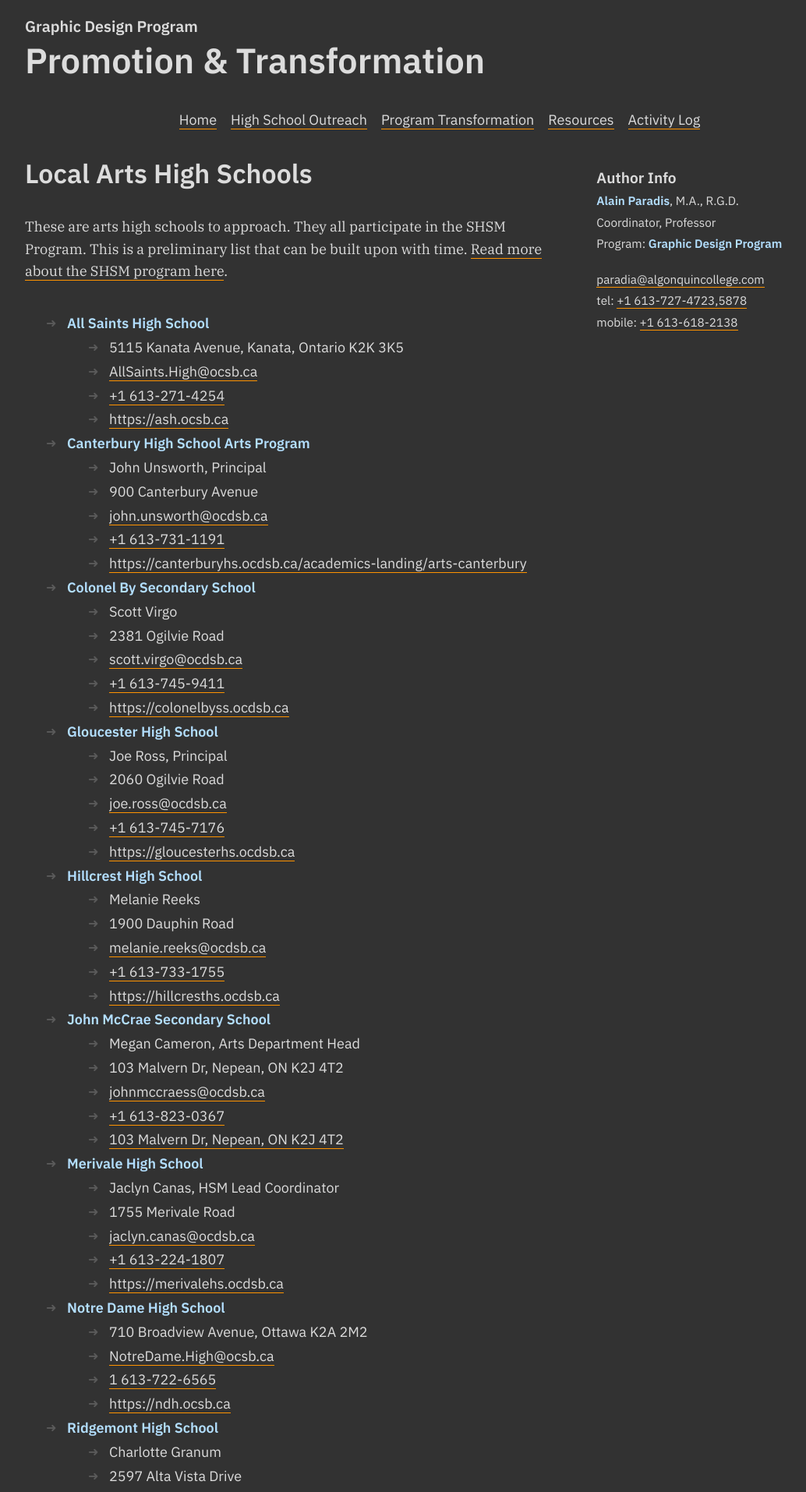
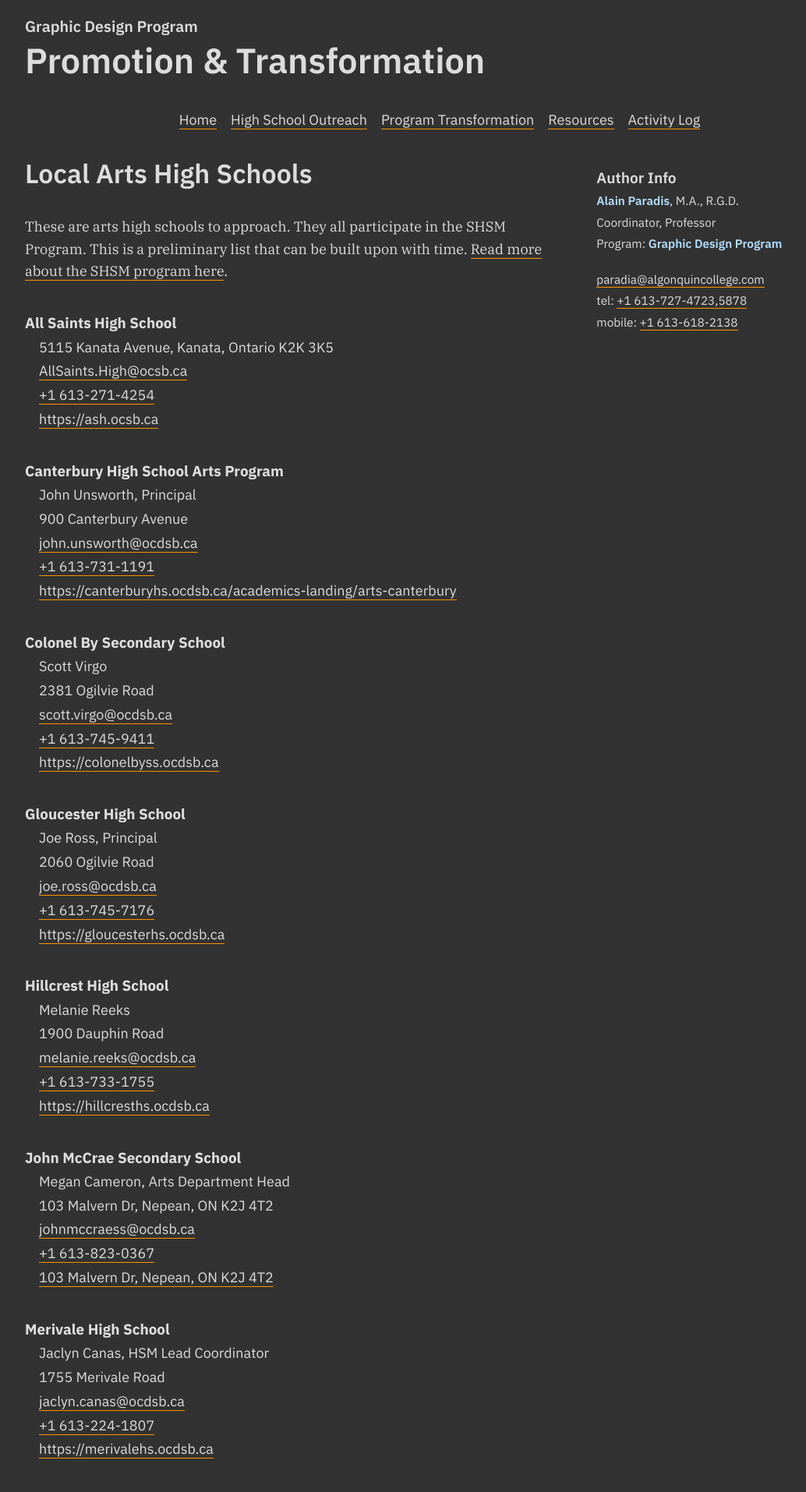
Before and after one commit to AlainParadis/program-transformation, a Jekyll site: the page built from highschools.md, in a window 1280 px wide. Shown: the top 1914 px of the page at 78% size, without its empty margins (76-1110 px from the left). Built offline with Jekyll 4.4.1, drawn with Linux system fonts in a browser that asks for light colours.

Commit message:
update styling for employers list

```diff
--- a/css/styles.css
+++ b/css/styles.css
@@ -95,9 +95,7 @@ main
 	margin: 0 1rem;
 }
 
-main h2 {
-    margin-bottom: 1.5rem;
-}
+main h2 { margin-bottom: 1.5rem; }
 
 /* * * * * * * * * * * * TYPOGRAPHY * * * * * * * *  * * * */
 header h2
@@ -108,11 +106,7 @@ header h2
 	line-height: 120%;
 }
 
-header h3
-{
-	font-size: clamp(1.1rem, 1.5vw, 1.75rem);
-
-}
+header h3 { font-size: clamp(1.1rem, 1.5vw, 1.75rem); }
 
 h1, h2, h3, h4, h5, h6
 {
@@ -176,12 +170,7 @@ h1 + p,
 	h4 + h5,
 	h5 + h6 { margin-top: 0.25rem; }
 p + p { margin-top: 2rem; }
-
-ul + p, ol + p
-{
-	margin-top: 2rem;
-}
-
+ul + p, ol + p { margin-top: 2rem; }
 .center { text-align: center; }
 
 a, a:link
@@ -237,14 +226,14 @@ strong, bold, .bold
 	color: var(--blue-light);
 }
 
-pre {
+pre
+{
 	font-family: var(--mono), "Courier New", Courier, mono;
 	font-size: 0.85rem;
 	white-space: pre-line;
 	width: 100%;
 	overflow-wrap: break-word;
 }
-
 
 a.btn
 {
@@ -263,6 +252,7 @@ a.btn
 	width: max-content;
 	transition: background-color 0.3s ease;
 }
+
 a.btn-small
 {
 	background-color: var(--orange);
@@ -295,13 +285,15 @@ a.btn-small
 	border: 4px solid var(--dark);
 }
 
-.top-link {
+.top-link
+{
 	font-family: var(--sans);
 	font-weight: 500;
 	font-size: .9rem;
 	text-align: right;
 	margin: 1rem 0;
 }
+
 /* * * * * * * * * *  NAV LAYOUT * * * * * * * * */
 .nav-inner
 {
@@ -348,6 +340,39 @@ main ul, ol
 	margin-left: 0rem;
 	padding-left: 1.5rem;
 	list-style: none;
+}
+
+ul .employer { margin-bottom: 1rem; }
+.employers-list { margin-bottom: 1rem; }
+.employers-list-item { margin-bottom: 0.75rem; }
+
+.employer-name
+{
+	margin: 0;
+	font-weight: 700;
+	font-size: 1.05rem;
+	color: var(--lightest);
+}
+
+.employer
+{
+	list-style: none;
+	margin: 0 0 2rem 1rem;
+	padding-left: 0;
+}
+
+.employer li
+{
+	padding-left: 0;
+}
+
+.employer li::before { content: none; }
+ul .employer-list { list-style-type: none; }
+
+ul li .employers-list-item
+{
+	margin-left: 0;
+	padding-left: 0;
 }
 
 main ol
@@ -498,7 +523,8 @@ blockquote
 
 p + blockquote { margin-bottom: 2rem; }
 
-blockquote.small {
+blockquote.small
+{
 	font-weight: 400;
 	max-width: 50ch;
 	margin-left: 1rem;
@@ -597,15 +623,8 @@ footer { font-family: var(--sans); }
 }
 
 /* Blog / Post Styles */
-.post-header
-{
-    margin: 0;
-}
-
-.post-header h3
-{
-	margin-bottom: 0.5rem;
-}
+.post-header { margin: 0; }
+.post-header h3 { margin-bottom: 0.5rem; }
 
 .post-meta
 {
@@ -625,10 +644,7 @@ footer { font-family: var(--sans); }
 	letter-spacing: 0.05em;
 }
 
-.post-content
-{
-	margin-bottom: 2rem;
-}
+.post-content { margin-bottom: 2rem; }
 
 .post-preview
 {
@@ -638,14 +654,9 @@ footer { font-family: var(--sans); }
 	border-left: 3px solid var(--orange);
 	border-radius: 0.25rem;
 }
-.post-preview header {
-    margin: 0;
-}
 
-.post-preview header h3
-{
-	margin: 0rem;
-}
+.post-preview header { margin: 0; }
+.post-preview header h3 { margin: 0rem; }
 
 .post-excerpt
 {
--- a/highschools.md
+++ b/highschools.md
@@ -8,10 +8,10 @@ title: Local Arts High Schools
 </p>
 {% assign sorted-schools = site.data.sitewide.schools | sort: "name" %}
 {% for school in sorted-schools %}
-<ul>
-	<li>
-		<strong>{{ school.name }}</strong>
-		<ul>
+<div class="employers-list">
+	<div class="employers-list-item">
+		<h4 class="employer-name">{{ school.name }}</h4>
+		<ul class="employer">
 			{% if school.contact.name or school.contact.title %}
 				<li>
 					{% if school.contact.name %}{{ school.contact.name }}{% endif %}{% if school.contact.title %}, {{ school.contact.title }}{% endif %}
@@ -22,6 +22,6 @@ title: Local Arts High Schools
 			{% if school.contact.phone %}<li><a href="tel:{{ school.contact.phone }}">{{ school.contact.phone }}</a></li>{% endif %}
 			{% if school.contact.url %}<li><a href="{{ school.contact.url }}" target="_blank">{{ school.contact.url }}</a></li>{% endif %}
 		</ul>
-	</li>
-</ul>
+	</div>
+</div>
 {% endfor %}
```
Lines whose indentation alone changed are shown as unchanged.
